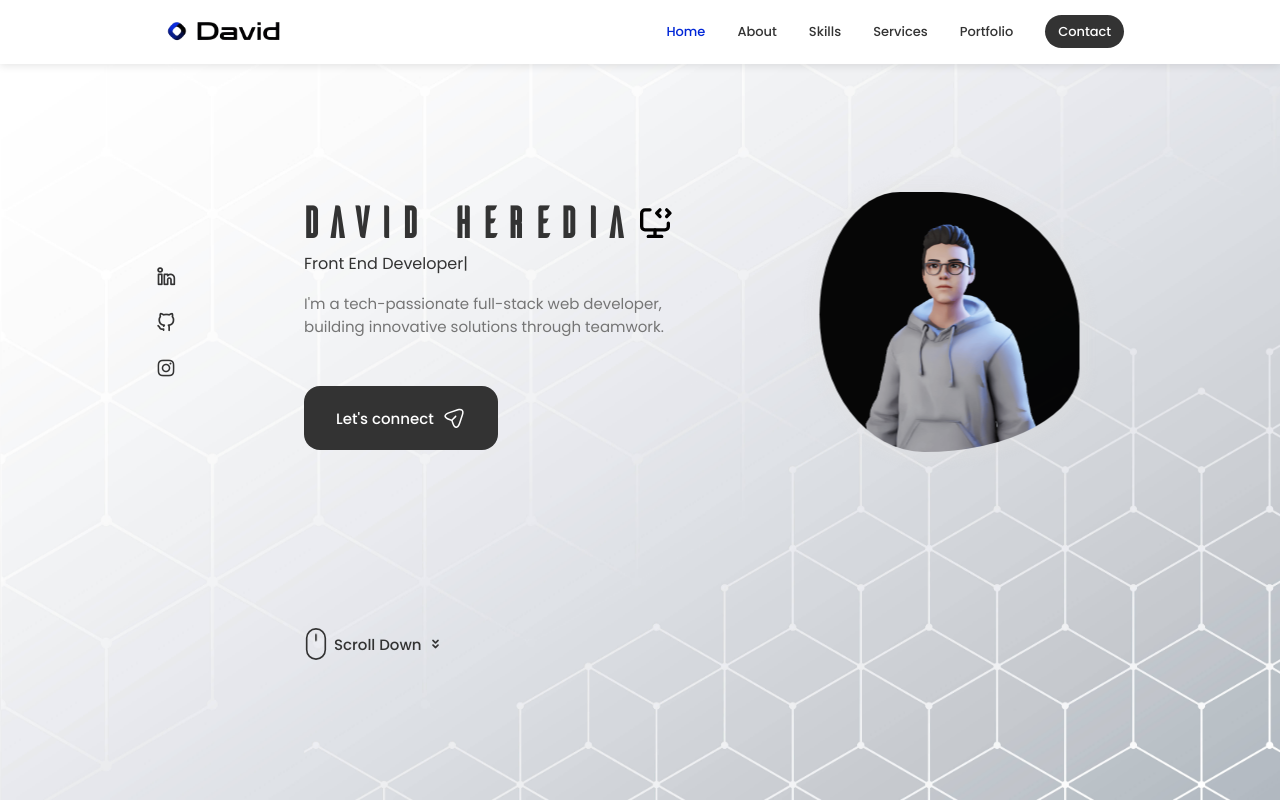
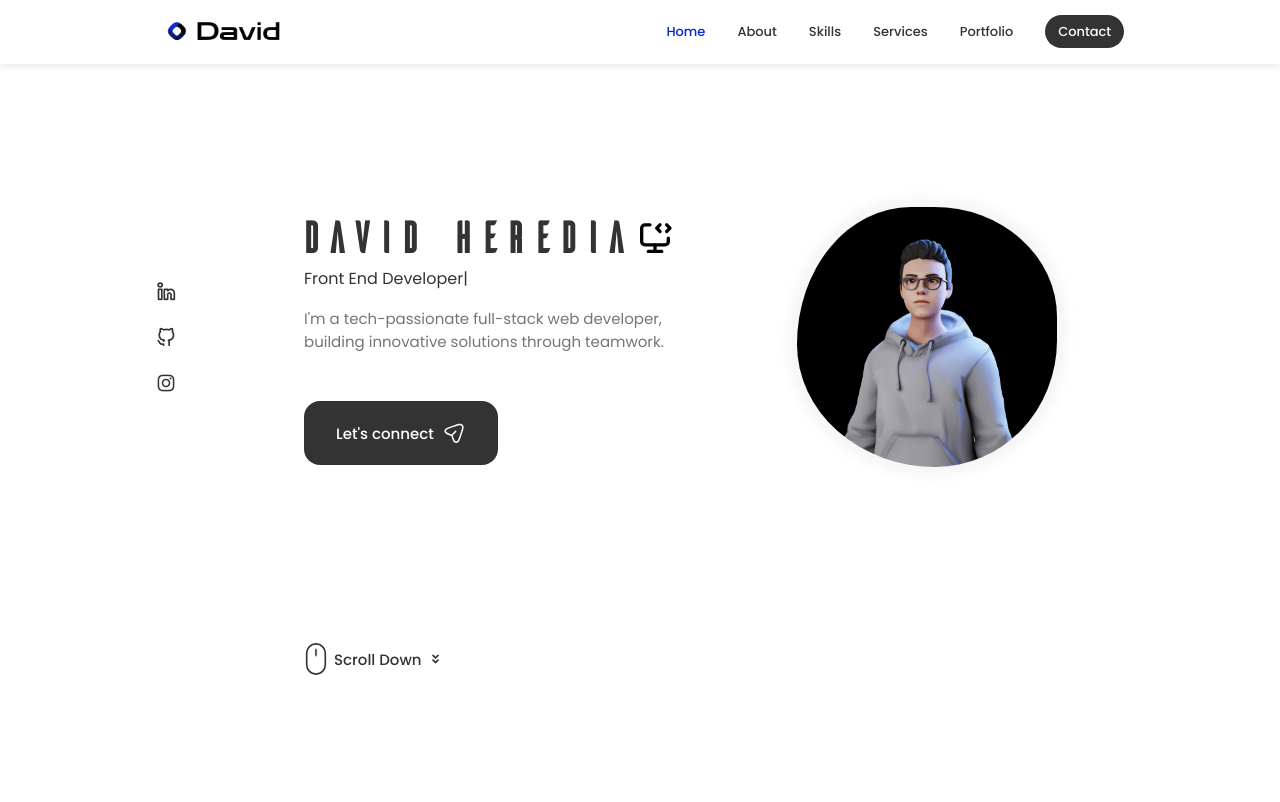
Before and after one commit to Davidh120/portfolio, a React (Vite) app: page / in a window 1280 px wide. Shown: the top 802 px of the page. Built offline with nearby package versions, Linux system fonts and the light colour scheme.

Commit message:
New styles

```diff
--- a/package.json
+++ b/package.json
@@ -10,6 +10,7 @@
   },
   "dependencies": {
     "@emailjs/browser": "^3.10.0",
+    "@studio-freight/lenis": "^1.0.27",
     "gsap": "^3.11.5",
     "react": "^18.2.0",
     "react-dom": "^18.2.0",
--- a/src/App.css
+++ b/src/App.css
@@ -65,16 +65,24 @@
   }
 }
 
-/*scrollbar*/
-::-webkit-scrollbar {
-  display: none;
-}
-
 /*content*/
 * {
   margin: 0;
   padding: 0;
   box-sizing: border-box;
+}
+
+::-webkit-scrollbar {
+  width: 5px;
+}
+
+::-webkit-scrollbar-track {
+  background: transparent;
+}
+
+::-webkit-scrollbar-thumb {
+  background-color: #000000;
+  border-radius: 4px;
 }
 
 body,
@@ -86,13 +94,14 @@
 }
 
 body {
-  background-image: url(./assets/img/min_background2.jpg);
-  background-size: cover;
+  background-color: white;
+  background: linear-gradient(to right bottom, rgba(255, 255, 255, 0.7) rgba(255, 255, 255, 0.3));
   color: var(--text-color);
+  overflow-x: hidden;
 }
 
 main{
-  height: 100vh;
+  height: auto;
 }
 
 h1 {
@@ -125,17 +134,14 @@
   height: auto;
 }
 
-/*reusable css classes*/
-.scroll-container {
-  scroll-snap-type: y mandatory;
-  scroll-behavior: smooth;
-  overflow-y: scroll;
-  scroll-snap-stop: always;
-}
-
 .section {
   height: 100vh;
-  padding: 6.5rem 0 2rem;
+  max-width: 1200px;
+  margin: 0 auto;
+  display: flex;
+  justify-content: center;
+  align-items: center;
+  flex-direction: column;
 }
 
 .section-title {
@@ -157,6 +163,7 @@
 /*layout*/
 .container {
   max-width: 968px;
+  height: fit-content;
   margin-left: auto;
   margin-right: auto;
 }
@@ -210,10 +217,6 @@
     margin-right: var(--mb-1-5);
   }
 
-  .section {
-    height: 110vh;
-  }
-
   .button {
     padding: 1rem 1.75rem;
   }
@@ -231,17 +234,12 @@
   }
 
   .section {
+    height: 100%;
     padding: 1rem 0 0;
   }
 
   .section-subtitle {
     margin-bottom: var(--mb-3);
-  }
-}
-
-@media screen and (max-width: 576px) {
-  .section {
-    height: 120vh;
   }
 }
 
@@ -256,10 +254,3 @@
     margin-right: var(--mb-1);
   }
 }
-
-/*smaller devices*/
-@media  screen and (max-width: 320px) {
-  .section{
-    height: 160vh;
-  }
-}
--- a/src/App.jsx
+++ b/src/App.jsx
@@ -13,7 +13,12 @@
 import { gsap, Power3 } from "gsap"
 import { ScrollTrigger } from 'gsap/ScrollTrigger';
 
+//Lenis
+import { Scroll } from './components/Scroll';
+
 function App() {
+  Scroll();
+
   let tl = gsap.timeline()
   let ease = Power3.easeOut()
   gsap.registerPlugin(ScrollTrigger);
@@ -21,7 +26,7 @@
   return (
     <>
       <Header timeline={tl} ease={ease} />
-      <main className="main scroll-container">
+      <main className="main">
         <Home timeline={tl} ease={ease}/>
         <About/>
         <Skills/>
--- /dev/null
+++ b/src/components/Scroll.jsx
@@ -0,0 +1,12 @@
+import Lenis from '@studio-freight/lenis'
+
+export const Scroll = () => {
+    const lenis = new Lenis()
+
+    function raf(time) {
+        lenis.raf(time)
+        requestAnimationFrame(raf)
+    }
+
+    requestAnimationFrame(raf)
+}
--- a/src/components/contact/contact.css
+++ b/src/components/contact/contact.css
@@ -6,8 +6,7 @@
   grid-template-columns: repeat(2, max-content);
   justify-content: center;
   column-gap: 6rem;
-  padding-bottom: 3rem;
-  margin-top: -0.5rem;
+  margin-top: -2rem;
 }
 
 .contact-title {
@@ -142,7 +141,8 @@
 @media screen and (max-width: 768px) {
     .contact-container{
         grid-template-columns: 1fr;
-        row-gap: 1rem;
+        row-gap: 4rem;
+        margin-bottom: -16rem;
     }
 
     .contact-info{
--- a/src/components/footer/Footer.jsx
+++ b/src/components/footer/Footer.jsx
@@ -2,22 +2,33 @@
 import "./footer.css"
 
 export const Footer = () => {
+    const scrollToSection = (event, sectionId) => {
+        event.preventDefault();
+        const section = document.getElementById(sectionId);
+
+        if (section) {
+            section.scrollIntoView({
+                behavior: 'smooth',
+            });
+        }
+    };
+
     return (
         <footer className="footer">
             <div className="footer-container container">
                 <h2 className="footer-title">David Heredia</h2>
                 <ul className="footer-list">
                     <li>
-                        <a href="#home" className="footer-link">Home</a>
+                        <a href="#home" className="footer-link" onClick={(event) => {scrollToSection(event, "home")}}>Home</a>
                     </li>
                     <li>
-                        <a href="#about" className="footer-link">About</a>
+                        <a href="#about" className="footer-link" onClick={(event) => {scrollToSection(event, "about")}}>About</a>
                     </li>
                     <li>
-                        <a href="#portfolio" className="footer-link">Projects</a>
+                        <a href="#portfolio" className="footer-link" onClick={(event) => {scrollToSection(event, "portfolio")}}>Projects</a>
                     </li>
                     <li>
-                        <a href="#skills" className="footer-link">Skills</a>
+                        <a href="#skills" className="footer-link" onClick={(event) => {scrollToSection(event, "skills")}}>Skills</a>
                     </li>
                 </ul>
 
--- a/src/components/home/Data.jsx
+++ b/src/components/home/Data.jsx
@@ -12,6 +12,17 @@
 
         timeline.staggerFrom([title, subTitle, paragraph, btn], 0.7, {opacity: 0, y: 200, ease: ease, delay: .8}, .10)
     }, [])
+
+    const scrollToSection = (event, sectionId) => {
+        event.preventDefault();
+        const section = document.getElementById(sectionId);
+
+        if (section) {
+            section.scrollIntoView({
+                behavior: 'smooth',
+            });
+        }
+    };
 
     return (
         <div className="home-data" ref={el => content = el}>
@@ -40,7 +51,7 @@
             </h2>
             <p className="home-description">I'm a tech-passionate full-stack web developer, building innovative solutions through teamwork.</p>
             <div>
-            <a href="#contact" className="button button-flex">
+            <a href="#contact" className="button button-flex" onClick={(event) => {scrollToSection(event, "contact")}}>
                 Let's connect
                 <svg
                     className="button-icon"
--- a/src/components/home/ScrollDown.jsx
+++ b/src/components/home/ScrollDown.jsx
@@ -7,9 +7,20 @@
         timeline.from(icon, 0.5, { opacity: 0, y: 100, ease: ease })
     }, [])
 
+    const scrollToSection = (event, sectionId) => {
+        event.preventDefault();
+        const section = document.getElementById(sectionId);
+
+        if (section) {
+            section.scrollIntoView({
+                behavior: 'smooth',
+            });
+        }
+    };
+
     return (
         <div className="home-scroll" ref={el => icon = el}>
-            <a href="#about" className="home-scroll-button button-flex">
+            <a href="#about" className="home-scroll-button button-flex" onClick={(event) => {scrollToSection(event, "about")}}>
                 <svg
                     width="32px"
                     height="32px"
--- a/src/components/portfolio/Works.jsx
+++ b/src/components/portfolio/Works.jsx
@@ -59,7 +59,7 @@
                     <SwiperSlide className="portfolio-card" key={item.id}>
                         <div className="flip">
                             <div className={isMobile ? "facing portfolio-img" : "front portfolio-img"}>
-                                <img src={item.image} alt={item.title} loading="lazy"/>
+                                <img src={item.image} alt={item.title}/>
                             </div>
                             <div className="button-info">
                                 <span className="more-button" onClick={() => setShowMore(item.id)}>
--- a/src/components/portfolio/portfolio.css
+++ b/src/components/portfolio/portfolio.css
@@ -4,14 +4,13 @@
 
 .portfolio-container {
   position: relative;
-  padding: 0 2rem;
+  padding: 2rem 2rem;
 }
 
 .portfolio-card {
   background-color: var(--container-color);
   border: 1px solid rgba(0, 0, 0, 0.1);
   padding: 1.2rem;
-  margin-bottom: var(--mb-3);
   border-radius: 1rem;
 }
 
```
Also changed, not shown: 1 other file (tests, documents, lock files or other folders).
